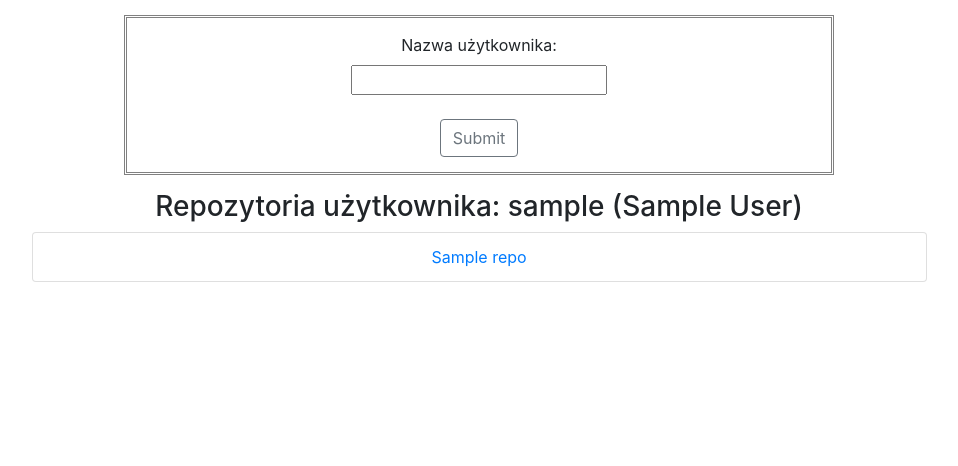
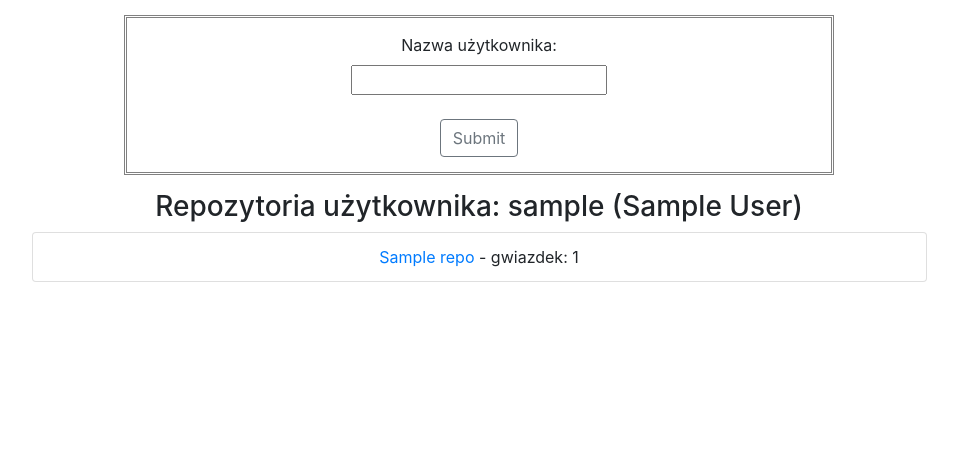
Before and after one commit to bartoszkonarski/AllegroGithubAPI, a Flask app: template website/templates/results.html in a window 1280 px wide. Shown: the top 466 px of the page, without its empty margins (161-1119 px from the left). Run offline with Flask 2, Linux system fonts and the light colour scheme; the template is opened without the code that fills it: most values are stand-ins (such as "Sample title", 1, 10 or a date in 2020).

Commit message:
frontend data structure changed

```diff
--- a/website/templates/results.html
+++ b/website/templates/results.html
@@ -8,7 +8,8 @@
 	<ul class="list-group">
 		{%for repo in data['repos']%}
 		<li class="list-group-item">
-			<a href="{{repo['repo_url']}}">{{repo['name']}}</a>
+			<a href="{{repo['repo_url']}}">{{repo['name']}}</a> - gwiazdek:
+			{{repo['stargazers_count']}}
 		</li>
 		{%endfor%}
 	</ul>
```
